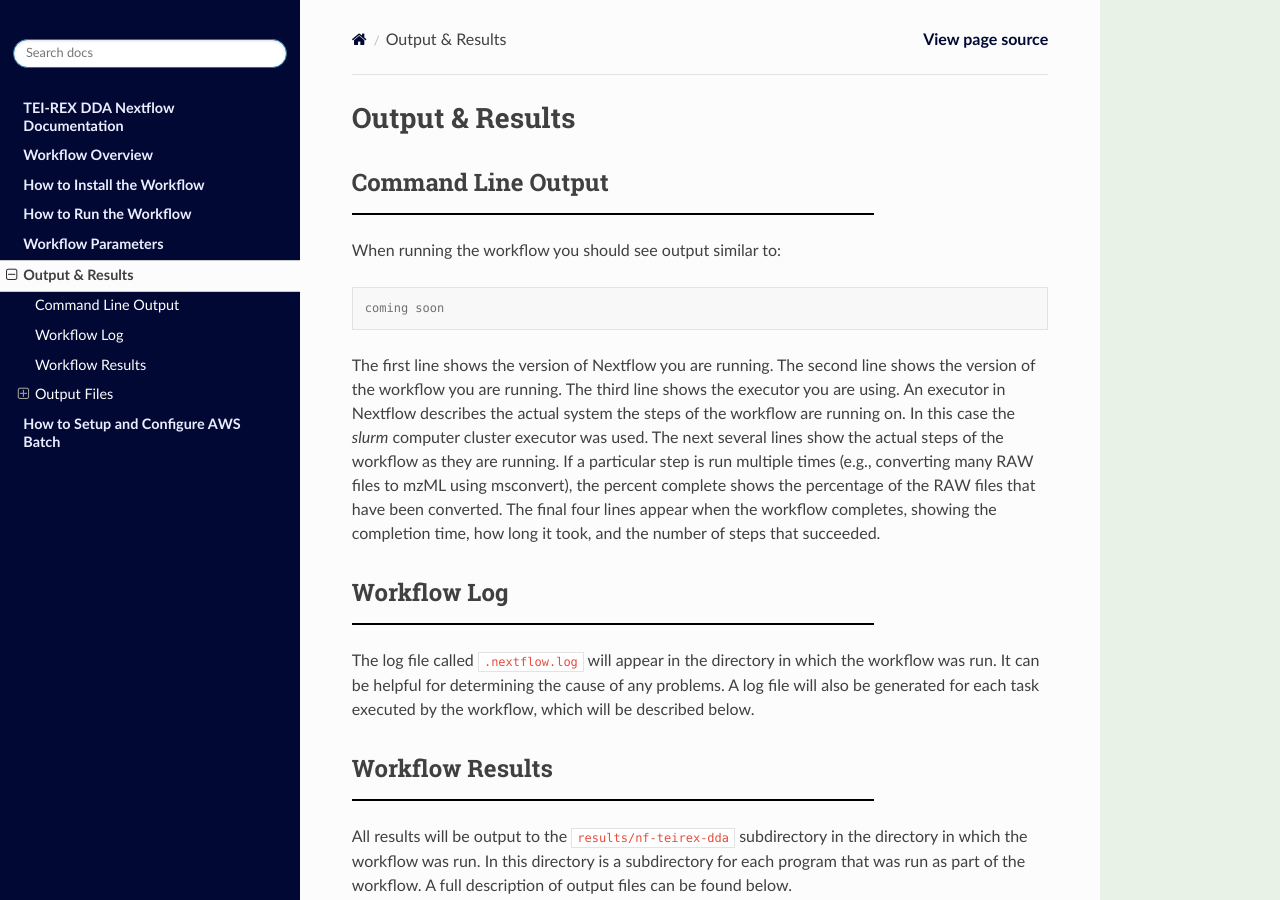
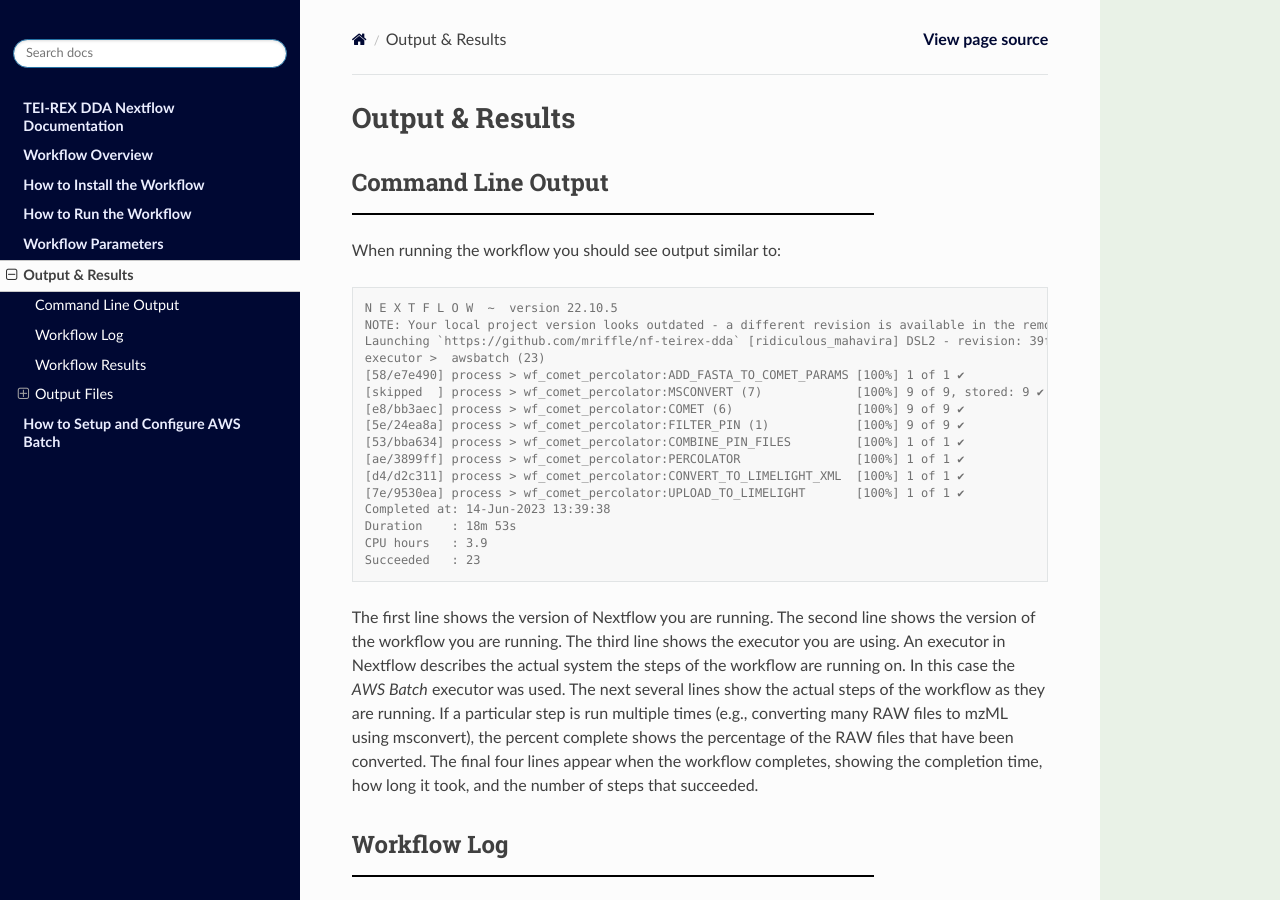
Before and after one commit to mriffle/nf-teirex-dda, a Sphinx documentation site: the page built from docs/source/results.rst, in a window 1280 px wide and 900 px high. Built offline with Sphinx 7.4.7 and the Read the Docs theme 2.0.0, drawn with Linux system fonts in a browser that asks for light colours.

Commit message:
docs: add example Nextflow output

```diff
--- a/docs/source/results.rst
+++ b/docs/source/results.rst
@@ -8,11 +8,26 @@
 
 .. code-block:: console
 
-    coming soon
+    N E X T F L O W  ~  version 22.10.5
+    NOTE: Your local project version looks outdated - a different revision is available in the remote repository [96d78f009f]
+    Launching `https://github.com/mriffle/nf-teirex-dda` [ridiculous_mahavira] DSL2 - revision: 39f01e6119 [main]
+    executor >  awsbatch (23)
+    [58/e7e490] process > wf_comet_percolator:ADD_FASTA_TO_COMET_PARAMS [100%] 1 of 1 ✔
+    [skipped  ] process > wf_comet_percolator:MSCONVERT (7)             [100%] 9 of 9, stored: 9 ✔
+    [e8/bb3aec] process > wf_comet_percolator:COMET (6)                 [100%] 9 of 9 ✔
+    [5e/24ea8a] process > wf_comet_percolator:FILTER_PIN (1)            [100%] 9 of 9 ✔
+    [53/bba634] process > wf_comet_percolator:COMBINE_PIN_FILES         [100%] 1 of 1 ✔
+    [ae/3899ff] process > wf_comet_percolator:PERCOLATOR                [100%] 1 of 1 ✔
+    [d4/d2c311] process > wf_comet_percolator:CONVERT_TO_LIMELIGHT_XML  [100%] 1 of 1 ✔
+    [7e/9530ea] process > wf_comet_percolator:UPLOAD_TO_LIMELIGHT       [100%] 1 of 1 ✔
+    Completed at: 14-Jun-2023 13:39:38
+    Duration    : 18m 53s
+    CPU hours   : 3.9
+    Succeeded   : 23
 
 The first line shows the version of Nextflow you are running. The second line shows the version of the workflow
 you are running. The third line shows the executor you are using. An executor in Nextflow describes the actual
-system the steps of the workflow are running on. In this case the *slurm* computer cluster executor was used.
+system the steps of the workflow are running on. In this case the *AWS Batch* executor was used.
 The next several lines show the actual steps of the workflow as they are running. If a particular step is run
 multiple times (e.g., converting many RAW files to mzML using msconvert), the percent complete shows the
 percentage of the RAW files that have been converted. The final four lines appear when the workflow completes,
```
